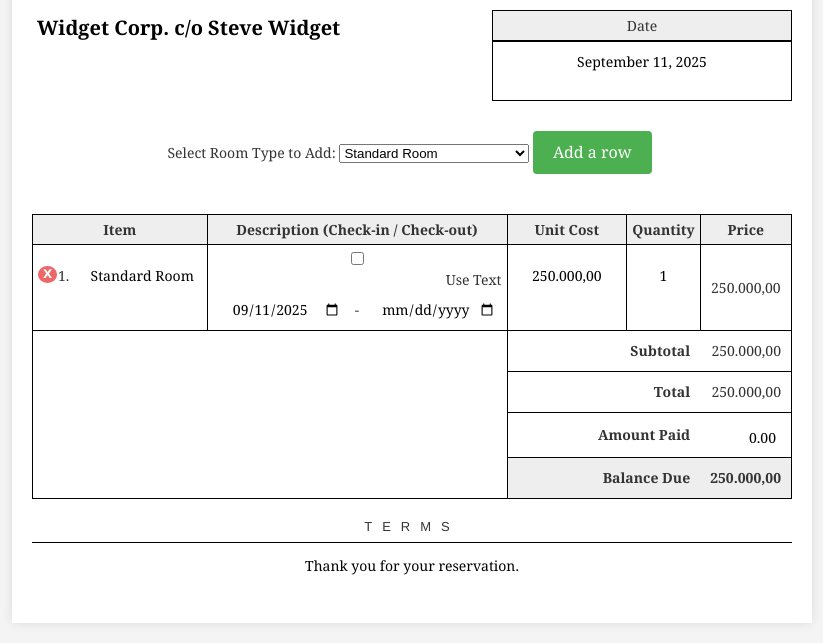
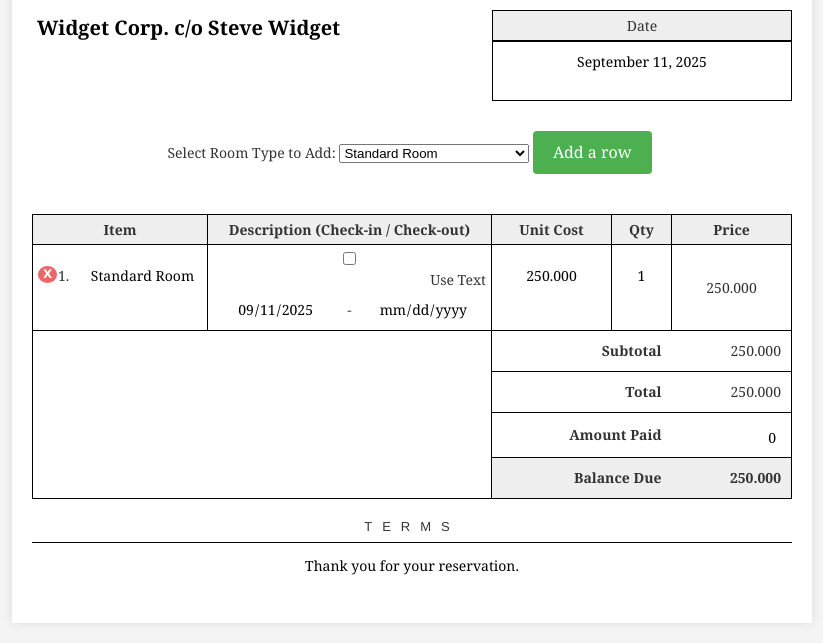
Before and after one commit to setioryski/editable-invoice, a website built with Vite: page frontend/invoice.html in a window 1280 px wide. Shown: the part 427-1070 px from the top of the page, without its empty margins (228-1051 px from the left). Built offline with nearby package versions, Linux system fonts and the light colour scheme.

Commit message:
already fix digit wrapping

```diff
--- a/frontend/invoice.html
+++ b/frontend/invoice.html
@@ -50,7 +50,6 @@ Phone: 0822 5510-0105</textarea>
             <a href="#" id="addrow" title="Add a row">Add a row</a>
         </div>
 
-        <!-- New Description Controls -->
         <div class="no-print" id="description-controls" style="margin: 20px 0; text-align: center; display: none;">
             <label for="check-in-date">Check-in:</label>
             <input type="date" id="check-in-date">
@@ -65,9 +64,9 @@ Phone: 0822 5510-0105</textarea>
               <tr>
                   <th class="text-center">Item</th>
                   <th class="text-center">Description (Check-in / Check-out)</th>
-                  <th class="text-center">Unit Cost</th>
-                  <th class="text-center">Quantity</th>
-                  <th class="text-center">Price</th>
+                  <th class="text-center cost-col">Unit Cost</th>
+                  <th class="text-center qty-col">Qty</th>
+                  <th class="text-center price-col">Price</th>
               </tr>
           </thead>
           <tbody>
--- a/frontend/src/main.js
+++ b/frontend/src/main.js
@@ -3,15 +3,15 @@ import './style.css';
 // --- Helper Functions ---
 
 /**
- * Formats a number into a currency string (e.g., 1000000 -> "1.000.000,00").
+ * Formats a number into a currency string (e.g., 1000000 -> "1.000.000").
  * @param {number} num The number to format.
  * @returns {string} The formatted currency string.
  */
 function formatCurrency(num) {
     if (isNaN(num)) num = 0;
     return new Intl.NumberFormat('id-ID', {
-        minimumFractionDigits: 2,
-        maximumFractionDigits: 2
+        minimumFractionDigits: 0,
+        maximumFractionDigits: 0
     }).format(num);
 }
 
@@ -137,7 +137,7 @@ function createNewItemRow(item = {}) {
         </td>
         <td class="text-center cost-col"><textarea class="cost">${formatCurrency(initialCost)}</textarea></td>
         <td class="text-center qty-col"><textarea class="qty">${item.qty || 1}</textarea></td>
-        <td class="text-center"><span class="price">${formatCurrency(initialPrice)}</span></td>
+        <td class="text-center price-col"><span class="price">${formatCurrency(initialPrice)}</span></td>
     `;
 
     // Add event listeners for formatting editable currency fields
--- a/frontend/src/style.css
+++ b/frontend/src/style.css
@@ -28,7 +28,7 @@ table td, table th { border: 1px solid black; padding: 5px; text-align: center;
 #header { width: 100%; margin: 20px 0; background: #222; text-align: center; color: white; font: bold 15px Helvetica, Sans-Serif; text-decoration: uppercase; letter-spacing: 20px; padding: 8px 0px; }
 #identity { display: flex; justify-content: space-between; align-items: flex-start; }
 #address { width: 250px; min-height: 100px; text-align: left;}
-#logo { text-align: right; margin: 20px 0; }
+#logo { text-align: center; margin: 20px 0; }
 #logo img { max-width: 800px; height: auto; }
 
 /* Customer and Meta */
@@ -43,7 +43,6 @@ table td, table th { border: 1px solid black; padding: 5px; text-align: center;
 #items { clear: both; width: 100%; margin: 30px 0 0 0; border: 1px solid black; }
 #items th { background: #eee; }
 #items tbody td { vertical-align: middle; }
-#items td.description { width: 300px; }
 #items td.description .desc-toggle { text-align: right; margin-bottom: 5px; }
 #items td.description .item-description { height: 30px; border-bottom: 1px solid #eee; margin-bottom: 5px; }
 #items td.description .date-inputs { display: flex; justify-content: center; align-items: center; gap: 4px; }
@@ -52,9 +51,21 @@ table td, table th { border: 1px solid black; padding: 5px; text-align: center;
 /* Column Specific Styles */
 #items .qty-col { width: 60px; }
 #items .cost-col { width: 120px; white-space: nowrap; }
+#items .price-col { width: 120px; white-space: nowrap; }
+
+/* HIDE CALENDAR ICON FROM DATEPICKER */
+#items input[type="date"]::-webkit-calendar-picker-indicator {
+    display: none;
+    -webkit-appearance: none;
+}
 
 #items td.total-line { border-right: 0; text-align: right; font-weight: bold; padding-right: 10px; }
-#items td.total-value { border-left: 0; padding: 10px; text-align: right; }
+#items td.total-value {
+    border-left: 0;
+    padding: 10px;
+    text-align: right;
+    white-space: nowrap;
+}
 #items td.total-value textarea { height: 20px; background: none; text-align: right; }
 #items td.balance { background: #eee; font-weight: bold;}
 #items td.blank { border: 0; }
```
